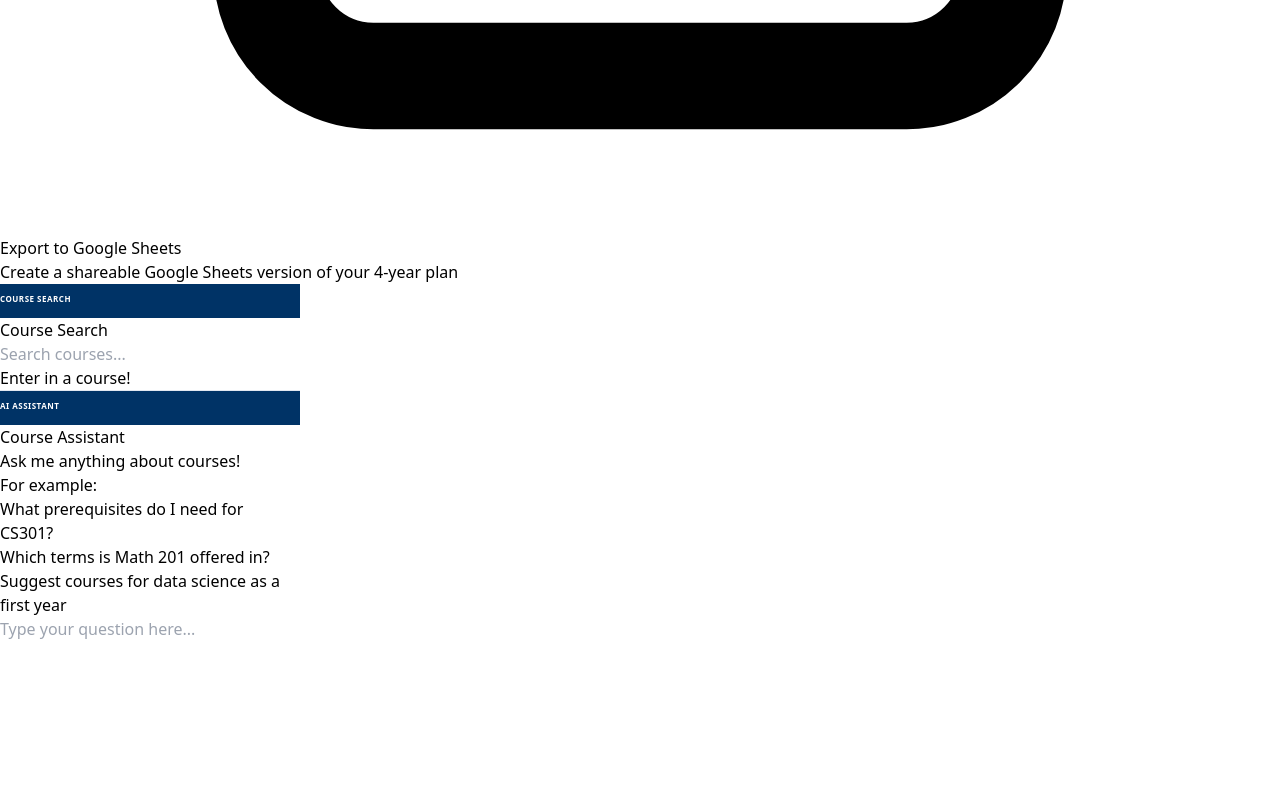
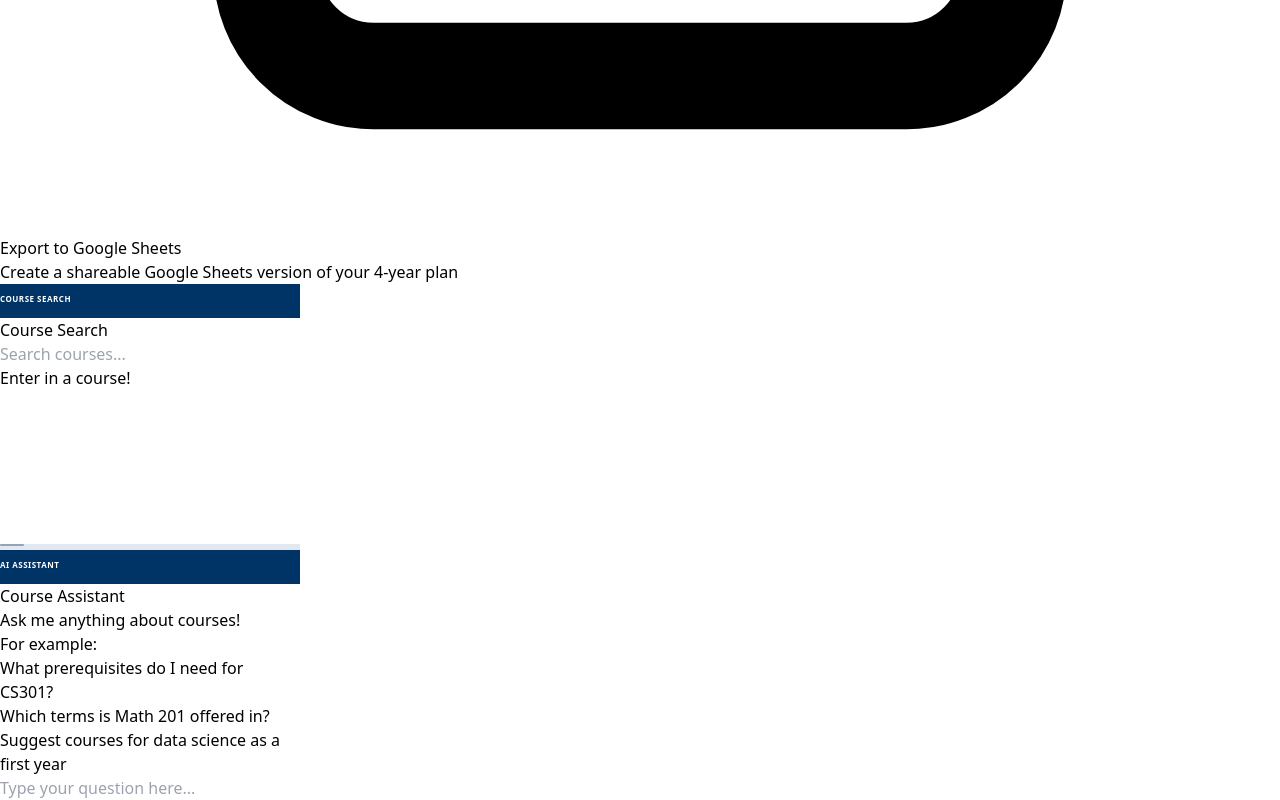
Before and after one commit to VAC-Startup/AIVac, a React (Vite) app in the folder mern/client/: page / in a window 1280 px wide. Shown: the part 4450-5250 px from the top of the page. Before the commit the page ends 5091 px from the top, so only its background shows below. Built offline with nearby package versions, Linux system fonts and the light colour scheme.

Commit message:
feat: add drag handle to resize search/chat split in right sidebar

```diff
--- a/mern/client/src/components/right-sidebar/RightSidebar.jsx
+++ b/mern/client/src/components/right-sidebar/RightSidebar.jsx
@@ -27,6 +27,7 @@ const RightSidebar = ({ selectedCourse, onDismissDetail, parsedCourseData }) =>
   const [isLoading, setIsLoading] = useState(false);
 
   const [rightSidebarWidth, setRightSidebarWidth] = useState(300);
+  const [searchHeight, setSearchHeight] = useState(260);
 
   const chatEndRef = useRef(null);
 
@@ -132,9 +133,9 @@ const RightSidebar = ({ selectedCourse, onDismissDetail, parsedCourseData }) =>
       )}
 
       {/* Search panel */}
-      <div className="flex flex-col flex-shrink-0" style={{ borderBottom: '1px solid #e2e8f0' }}>
+      <div className="flex flex-col flex-shrink-0" style={{ height: `${searchHeight}px` }}>
         <SectionHeader label="COURSE SEARCH" />
-        <div className="overflow-y-auto" style={{ maxHeight: '45vh' }}>
+        <div className="overflow-y-auto flex-1">
           {selectedSearchCourse ? (
             <CourseDetails course={selectedSearchCourse} onBack={() => setSelectedSearchCourse(null)} />
           ) : (
@@ -151,6 +152,33 @@ const RightSidebar = ({ selectedCourse, onDismissDetail, parsedCourseData }) =>
             />
           )}
         </div>
+      </div>
+
+      {/* Divider / resize handle between search and chat */}
+      <div
+        className="flex-shrink-0 cursor-row-resize flex items-center justify-center"
+        style={{ height: '6px', background: '#e2e8f0' }}
+        onMouseDown={(e) => {
+          e.preventDefault();
+          const startY = e.clientY;
+          const startHeight = searchHeight;
+          const onMove = (moveEvent) => {
+            const delta = moveEvent.clientY - startY;
+            setSearchHeight(Math.max(100, Math.min(500, startHeight + delta)));
+          };
+          const onUp = () => {
+            document.removeEventListener("mousemove", onMove);
+            document.removeEventListener("mouseup", onUp);
+            document.body.style.cursor = '';
+            document.body.style.userSelect = '';
+          };
+          document.body.style.cursor = 'row-resize';
+          document.body.style.userSelect = 'none';
+          document.addEventListener("mousemove", onMove);
+          document.addEventListener("mouseup", onUp);
+        }}
+      >
+        <div style={{ width: '24px', height: '2px', borderRadius: '1px', background: '#94a3b8' }} />
       </div>
 
       {/* Chat panel */}
```
